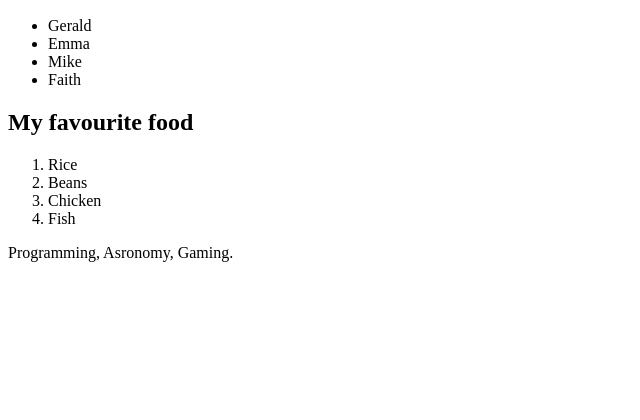
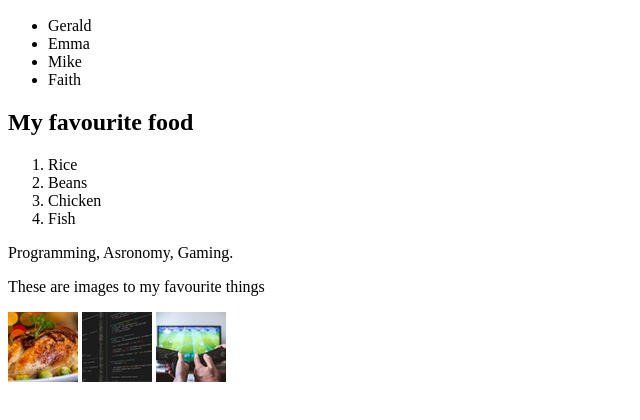
Before and after one commit to Okello-Ojok/my-first-webpage, a plain HTML site: page my-favourite-things.html in a window 1280 px wide. Shown: the part 110-530 px from the top of the page, without its empty margins (0-640 px from the left). Drawn offline with Linux system fonts and the light colour scheme.

Commit message:
add images of favourite things

```diff
--- a/my-favourite-things.html
+++ b/my-favourite-things.html
@@ -26,6 +26,11 @@
 
         <p>Programming, Asronomy, Gaming.</p>
 
+        <p>These are images to my favourite things</p>
+        <img src="images/chicken.jpeg" alt="This is chicken">
+        <img src="images/prog.png" alt="This is programming">
+        <img src="images/game.jpeg" alt="This is gaming">
+
     </body>
 
 </html>
```
Also changed, not shown: images/chicken.jpeg (added), images/game.jpeg (added), images/prog.png (added).
